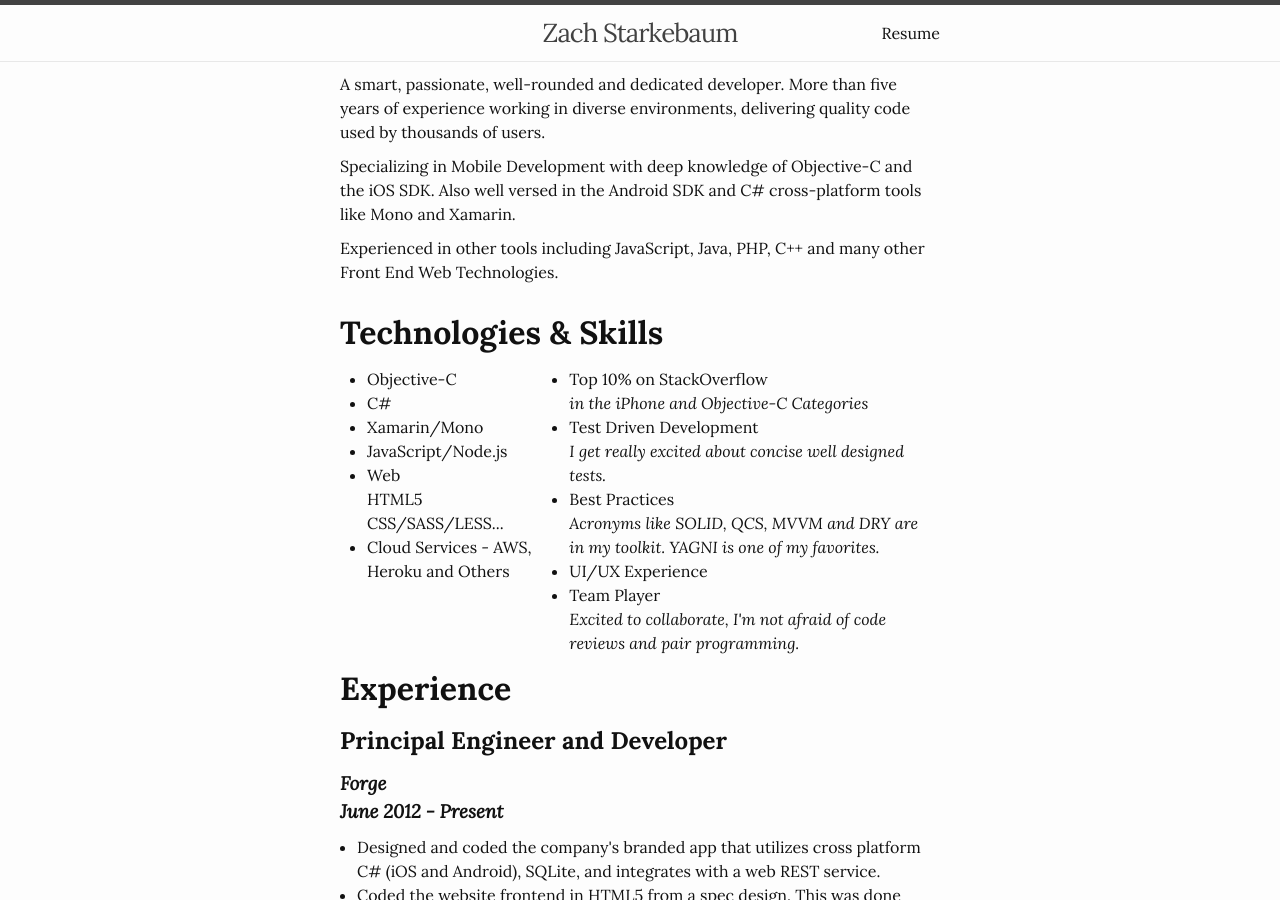
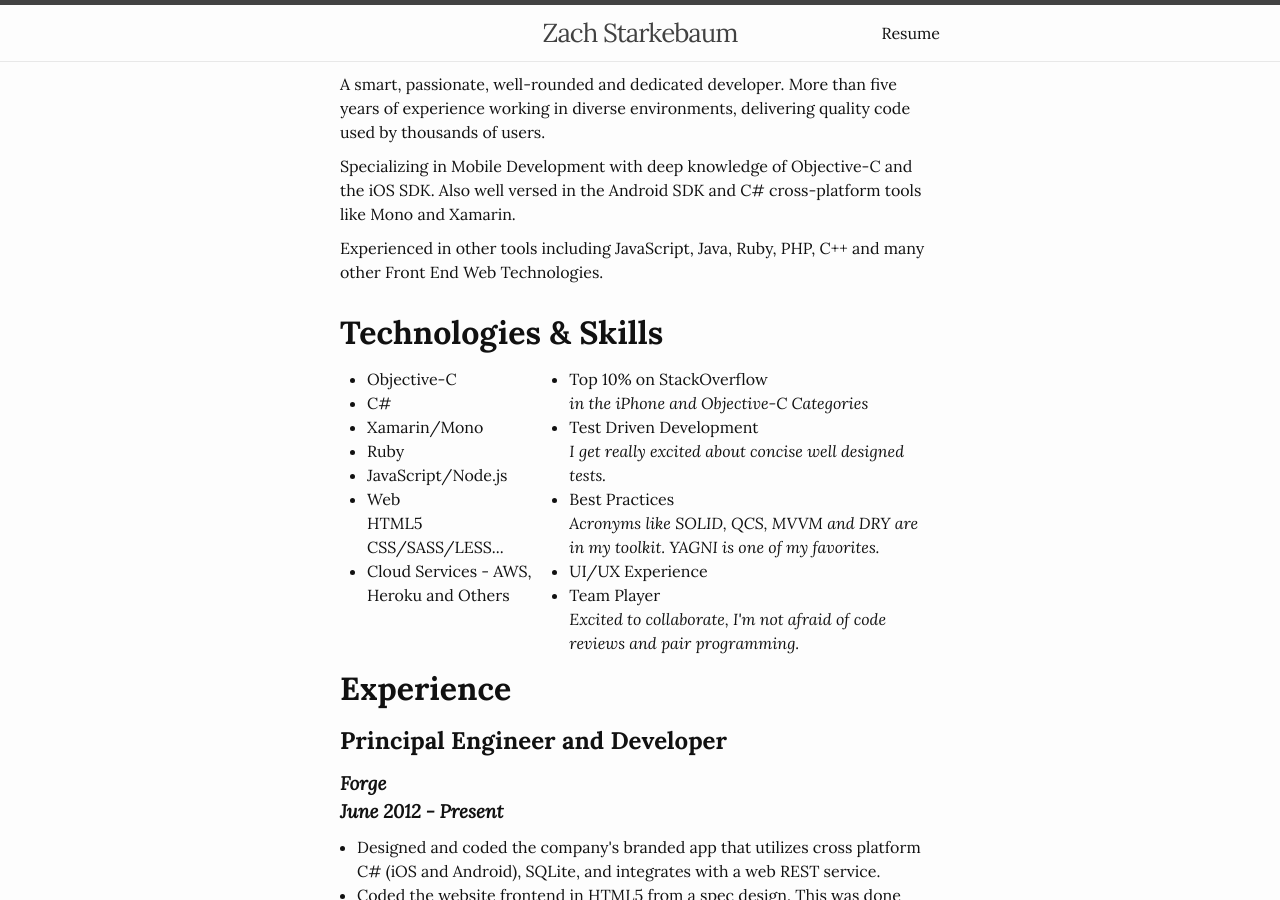
Before and after one commit to rebelzach/rebelzach.github.io, a Jekyll site: the page built from resume.html, in a window 1280 px wide and 900 px high. Built offline with Jekyll 4.4.1, drawn with Linux system fonts in a browser that asks for light colours.

Commit message:
Ruby addition

```diff
--- a/resume.html
+++ b/resume.html
@@ -10,7 +10,7 @@ title: Resume
 
       <p>Specializing in Mobile Development with deep knowledge of Objective-C and the iOS SDK. Also well versed in the Android SDK and C# cross-platform tools like Mono and Xamarin.</p>
 
-      <p>Experienced in other tools including JavaScript, Java, PHP, C++ and many other Front End Web Technologies.</p>
+      <p>Experienced in other tools including JavaScript, Java, Ruby, PHP, C++ and many other Front End Web Technologies.</p>
     </div>
   </div>
   <h1 class="resume-heading">Technologies & Skills</h1>
@@ -20,6 +20,7 @@ title: Resume
         <li>Objective-C</li>
         <li>C#</li>
         <li>Xamarin/Mono</li>
+        <li>Ruby</li>
         <li>JavaScript/Node.js</li>
         <li>Web<br>HTML5<br>CSS/SASS/LESS...</li>
         <li>Cloud Services - AWS, Heroku and Others</li>
```
